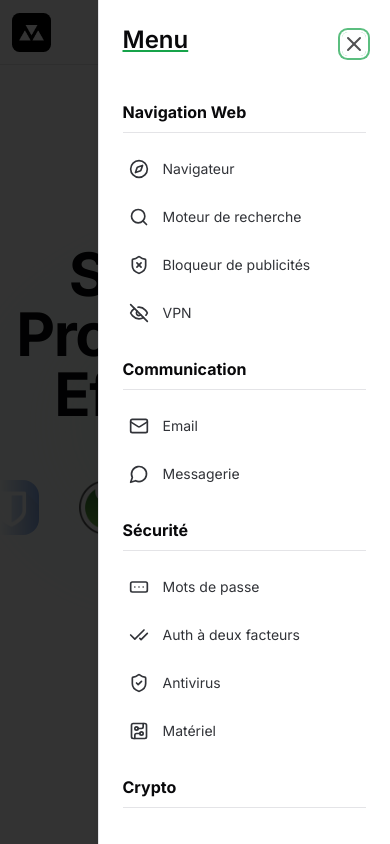
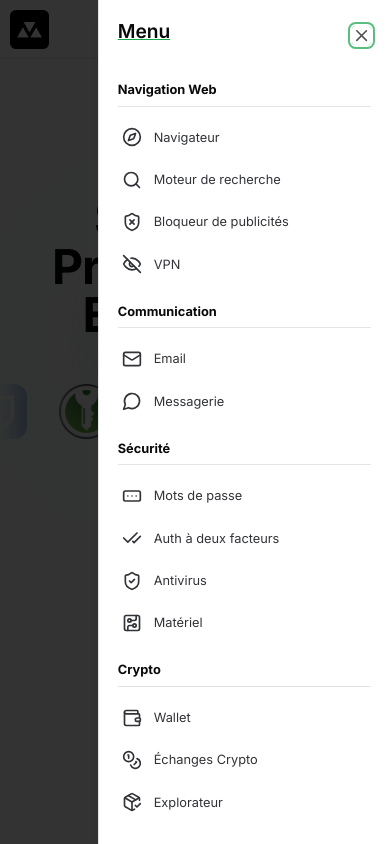
Before and after one commit to Crypte/Shacdn-tool, a Next.js app: page / in a window 390 px wide. Both pictures are taken after a click on the button 358 px from the left and 32 px from the top of the page. Built offline with nearby package versions, Linux system fonts and the light colour scheme.

Commit message:
font size mobile

```diff
--- a/components/Navbar-mobile.tsx
+++ b/components/Navbar-mobile.tsx
@@ -72,10 +72,10 @@ export const Navbarmobile= () => {
                   key={item.label}
                   href={item.href}
                 >
-                  <label className="py-2 text-md text-center cursor-pointer transition duration-300 ease-in-out flex items-center text-muted-foreground">
+                  <label className="py-2 text-center cursor-pointer transition duration-300 ease-in-out flex items-center text-muted-foreground">
                     <div className="flex items-center gap-2">
                     <span className="p-1.5"><item.icon size={20}/></span>
-                      <span className="text-sm">{item.label}</span>
+                      <span className="text-md">{item.label}</span>
                     </div>
                   </label>
                 </Link>
--- a/styles/globals.css
+++ b/styles/globals.css
@@ -109,6 +109,13 @@
   }
 }
 
+@media screen and (max-width : 1024px){
+  html{
+      font-size: 80%;
+      overscroll-behavior: none;
+  }
+}
+
 @keyframes slide {
   from {
       transform: translateX(0);
```
